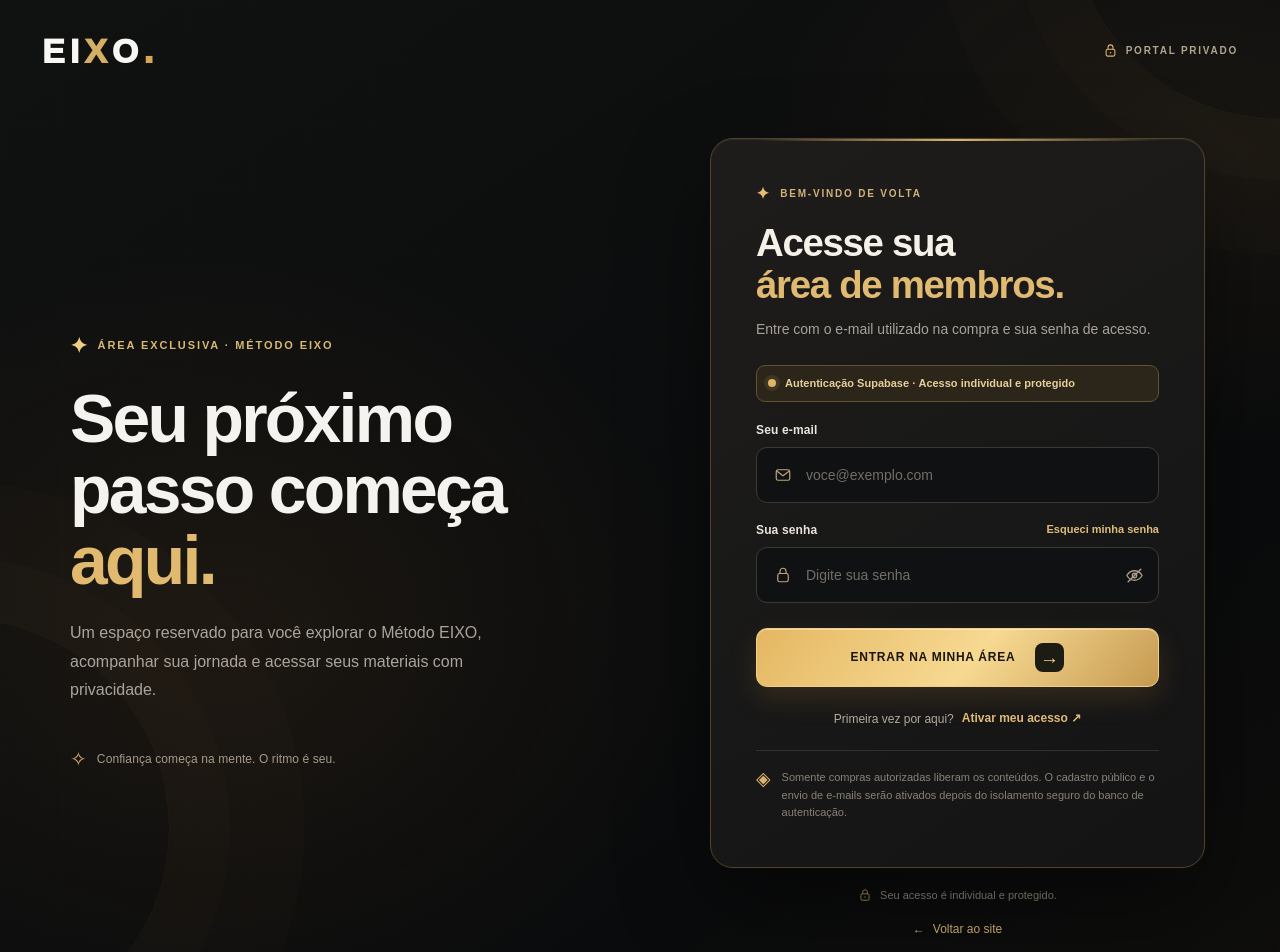
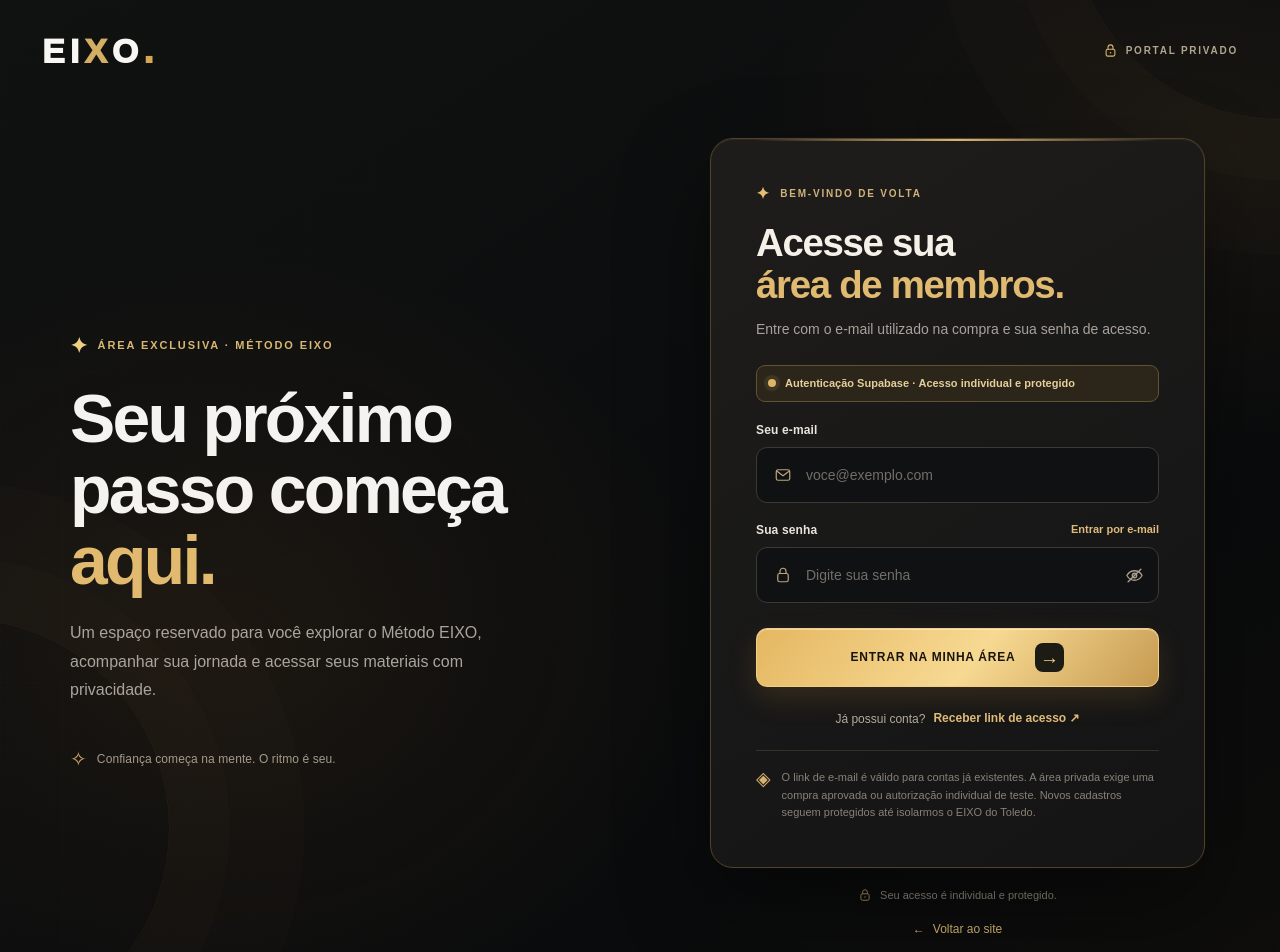
Before and after one commit to dramaflix2026-stack/eixo-performance, a Next.js app: page /login in a window 1280 px wide. Shown: the top 952 px of the page. Built offline with nearby package versions, Linux system fonts and the light colour scheme.

Commit message:
feat(login): add passwordless email entry for preexisting verified EIXO accounts

```diff
--- a/app/login/login-form.tsx
+++ b/app/login/login-form.tsx
@@ -58,12 +58,12 @@ export default function LoginForm(){
     event.preventDefault();
     if(busy)return;
     setBusy(true);setStatus("");setSuccess(false);
-    const endpoint=mode==="login"?"/api/eixo/auth/login":mode==="first"?"/api/eixo/auth/register":"/api/eixo/auth/recover";
+    const endpoint=mode==="login"?"/api/eixo/auth/login":"/api/eixo/auth/send-link";
     try{
       const response=await fetch(endpoint,{
         method:"POST",credentials:"same-origin",cache:"no-store",
         headers:{"Content-Type":"application/json"},
-        body:JSON.stringify(mode==="recover"?{email:email.trim()}:{email:email.trim(),password})
+        body:JSON.stringify(mode==="login"?{email:email.trim(),password}:{email:email.trim()})
       });
       const result=await response.json() as {ok?:boolean;message?:string;redirect?:string};
       if(mode==="login"&&response.ok&&result.ok){
@@ -83,25 +83,25 @@ export default function LoginForm(){
     </div>
     <form onSubmit={submit} className="eixo-login-form">
       {mode!=="login"&&<div className="eixo-login-mode-heading">
-        <span>✦ {mode==="first"?"PRIMEIRO ACESSO":"SEGURANÇA DA CONTA"}</span>
-        <h3>{mode==="first"?"Ativar minha conta":"Recuperar minha senha"}</h3>
-        <p>{mode==="first"?"Utilize o e-mail da compra. Depois de confirmá-lo, a entrada depende de uma compra aprovada. O cadastro está protegido enquanto separamos os usuários do EIXO e do Toledo.":"Informe seu e-mail. Por segurança, o envio da recuperação será habilitado após isolarmos as contas do EIXO."}</p>
+        <span>✦ {mode==="first"?"ACESSO POR E-MAIL":"ENTRAR SEM SENHA"}</span>
+        <h3>{mode==="first"?"Receber meu link de acesso":"Acessar com link por e-mail"}</h3>
+        <p>{mode==="first"?"Se você já tem uma conta confirmada, enviaremos um link de acesso ao e-mail cadastrado. Para compradores novos, o cadastro ainda está sendo separado do sistema Toledo.":"Use o endereço já cadastrado para receber um link de entrada sem precisar digitar sua senha. O link não altera a senha existente."}</p>
       </div>}
       <div className="eixo-login-field"><label htmlFor={emailId}>Seu e-mail</label>
         <div className="eixo-login-input-wrap"><MailIcon/><input type="email" id={emailId} autoComplete="email" placeholder="voce@exemplo.com" value={email} maxLength={254} onChange={e=>{setEmail(e.target.value);setStatus("");}} required/></div>
       </div>
-      {mode!=="recover"&&<div className="eixo-login-field">
-        <div className="eixo-login-label-row"><label htmlFor={passId}>{mode==="first"?"Crie uma senha":"Sua senha"}</label>
-          {mode==="login"&&<button type="button" onClick={()=>navigate("recover")} className="eixo-login-text-link">Esqueci minha senha</button>}
+      {mode==="login"&&<div className="eixo-login-field">
+        <div className="eixo-login-label-row"><label htmlFor={passId}>{"Sua senha"}</label>
+          {mode==="login"&&<button type="button" onClick={()=>navigate("recover")} className="eixo-login-text-link">Entrar por e-mail</button>}
         </div>
-        <div className="eixo-login-input-wrap"><LockIcon/><input id={passId} type={showPassword?"text":"password"} autoComplete={mode==="first"?"new-password":"current-password"} placeholder={mode==="first"?"Mínimo de 10 caracteres":"Digite sua senha"} value={password} minLength={mode==="first"?10:6} maxLength={128} onChange={e=>{setPassword(e.target.value);setStatus("");}} required/>
+        <div className="eixo-login-input-wrap"><LockIcon/><input id={passId} type={showPassword?"text":"password"} autoComplete="current-password" placeholder={"Digite sua senha"} value={password} minLength={6} maxLength={128} onChange={e=>{setPassword(e.target.value);setStatus("");}} required/>
         <button type="button" className="eixo-login-visibility" onClick={()=>setShowPassword(v=>!v)} aria-label={showPassword?"Ocultar senha":"Mostrar senha"} aria-pressed={showPassword}><EyeIcon visible={showPassword}/></button></div>
       </div>}
       {status&&<div className="eixo-login-inline-notice" role="status" style={success?{borderColor:"#558463",background:"#192d23",color:"#c1f0ce"}:{}}>{status}</div>}
-      <button className="eixo-login-submit" disabled={busy} type="submit"><span>{busy?"PROCESSANDO...":mode==="login"?"ENTRAR NA MINHA ÁREA":mode==="first"?"SOLICITAR ATIVAÇÃO":"ENVIAR LINK POR E-MAIL"}</span><span className="eixo-login-submit-arrow" aria-hidden="true">→</span></button>
+      <button className="eixo-login-submit" disabled={busy} type="submit"><span>{busy?"PROCESSANDO...":mode==="login"?"ENTRAR NA MINHA ÁREA":mode==="first"?"RECEBER MEU LINK DE ACESSO":"ENVIAR LINK POR E-MAIL"}</span><span className="eixo-login-submit-arrow" aria-hidden="true">→</span></button>
     </form>
-    {mode==="login"?<div className="eixo-login-signup"><span>Primeira vez por aqui?</span><button type="button" onClick={()=>navigate("first")}>Ativar meu acesso ↗</button></div>:
+    {mode==="login"?<div className="eixo-login-signup"><span>Já possui conta?</span><button type="button" onClick={()=>navigate("first")}>Receber link de acesso ↗</button></div>:
     <div className="eixo-login-signup"><button type="button" onClick={()=>navigate("login")}>← Voltar ao login</button></div>}
-    <div className="eixo-login-form-bottom"><span aria-hidden="true">◈</span><p>Somente compras autorizadas liberam os conteúdos. O cadastro público e o envio de e-mails serão ativados depois do isolamento seguro do banco de autenticação.</p></div>
+    <div className="eixo-login-form-bottom"><span aria-hidden="true">◈</span><p>O link de e-mail é válido para contas já existentes. A área privada exige uma compra aprovada ou autorização individual de teste. Novos cadastros seguem protegidos até isolarmos o EIXO do Toledo.</p></div>
   </div>;
 }
```
